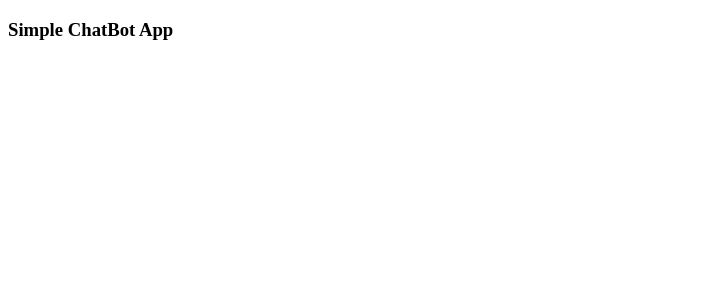
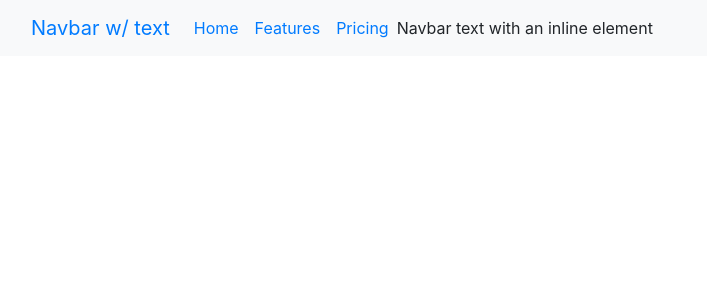
Before and after one commit to Carol254/chatBotApp, an Angular app: page / in a window 1280 px wide. Shown: the top 300 px of the page, without its empty margins (0-707 px from the left). Built offline with nearby package versions, Linux system fonts and the light colour scheme.

Commit message:
few changes made

```diff
--- a/angular.json
+++ b/angular.json
@@ -94,5 +94,8 @@
         }
       }
     }
+  },
+  "cli": {
+    "analytics": false
   }
 }
--- a/src/app/app.component.html
+++ b/src/app/app.component.html
@@ -1 +1 @@
-<h3>Simple ChatBot App</h3>
+<app-home></app-home>
--- a/src/app/app.module.ts
+++ b/src/app/app.module.ts
@@ -2,10 +2,12 @@ import { NgModule } from '@angular/core';
 import { BrowserModule } from '@angular/platform-browser';
 
 import { AppComponent } from './app.component';
+import { HomeComponent } from './home/home.component';
 
 @NgModule({
   declarations: [
-    AppComponent
+    AppComponent,
+    HomeComponent
   ],
   imports: [
     BrowserModule
--- /dev/null
+++ b/src/app/home/home.component.html
@@ -0,0 +1,24 @@
+<nav class="navbar navbar-expand-lg bg-light">
+    <div class="container-fluid">
+      <a class="navbar-brand" href="#">Navbar w/ text</a>
+      <button class="navbar-toggler" type="button" data-bs-toggle="collapse" data-bs-target="#navbarText" aria-controls="navbarText" aria-expanded="false" aria-label="Toggle navigation">
+        <span class="navbar-toggler-icon"></span>
+      </button>
+      <div class="collapse navbar-collapse" id="navbarText">
+        <ul class="navbar-nav me-auto mb-2 mb-lg-0">
+          <li class="nav-item">
+            <a class="nav-link active" aria-current="page" href="#">Home</a>
+          </li>
+          <li class="nav-item">
+            <a class="nav-link" href="#">Features</a>
+          </li>
+          <li class="nav-item">
+            <a class="nav-link" href="#">Pricing</a>
+          </li>
+        </ul>
+        <span class="navbar-text">
+          Navbar text with an inline element
+        </span>
+      </div>
+    </div>
+  </nav>
--- a/src/index.html
+++ b/src/index.html
@@ -6,6 +6,7 @@
   <base href="/">
   <meta name="viewport" content="width=device-width, initial-scale=1">
   <link rel="icon" type="image/x-icon" href="favicon.ico">
+  <link rel="stylesheet" href="https://cdn.jsdelivr.net/npm/bootstrap@4.0.0/dist/css/bootstrap.min.css" integrity="sha384-Gn5384xqQ1aoWXA+058RXPxPg6fy4IWvTNh0E263XmFcJlSAwiGgFAW/dAiS6JXm" crossorigin="anonymous">
 </head>
 <body>
   <app-root></app-root>
--- a/src/styles.css
+++ b/src/styles.css
@@ -1 +1,2 @@
 /* You can add global styles to this file, and also import other style files */
+@import url("https://cdn.jsdelivr.net/npm/bootstrap-icons@1.10.3/font/bootstrap-icons.css");
```
Also changed, not shown: src/app/home/home.component.ts (added, +10 -0 lines), src/app/home/home.component.css (added).
